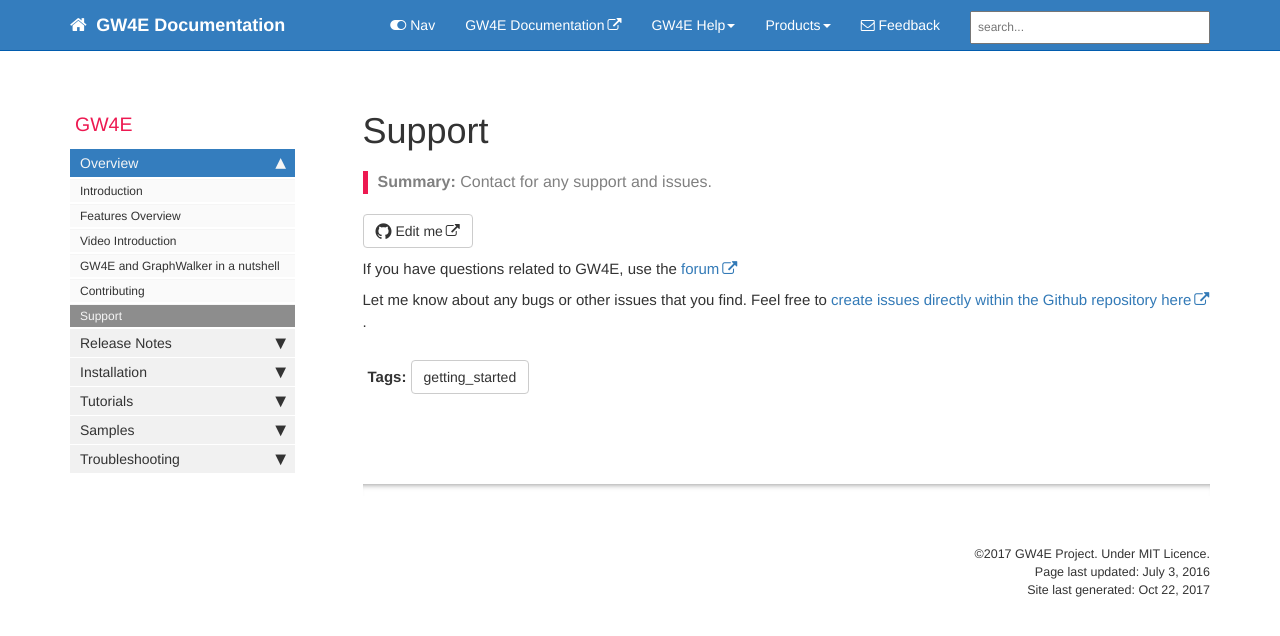
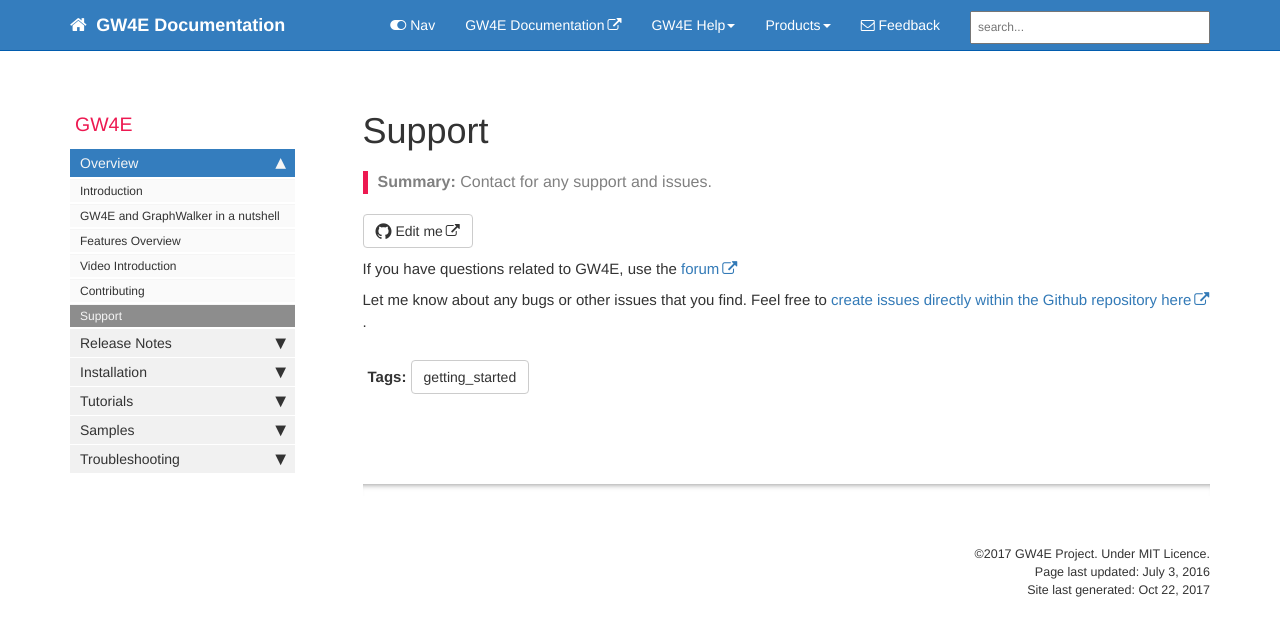
Before and after one commit to gw4e/gw4e.github.io, a Jekyll site: the page built from pages/mydoc/mydoc_support.md, in a window 1280 px wide. Shown: the top 636 px of the page. Built offline with Jekyll 4.4.1, drawn with Linux system fonts in a browser that asks for light colours; nearby versions of some CDN libraries; comment, search, counter and statistics services are not loaded.

Commit message:
update documentation

```diff
--- a/_data/sidebars/mydoc_sidebar.yml
+++ b/_data/sidebars/mydoc_sidebar.yml
@@ -28,16 +28,16 @@ entries:
       output: web, pdf
       type: homepage
 
+    - title: GW4E and GraphWalker in a nutshell
+      url: /mydoc_nutshell.html
+      output: web, pdf
+
     - title: Features Overview
       url: /mydoc_features_overview.html
       output: web, pdf
 
     - title: Video Introduction
       url: /mydoc_video_introduction.html
-      output: web, pdf
-
-    - title: GW4E and GraphWalker in a nutshell
-      url: /mydoc_nutshell.html
       output: web, pdf
 
     - title: Contributing
```
